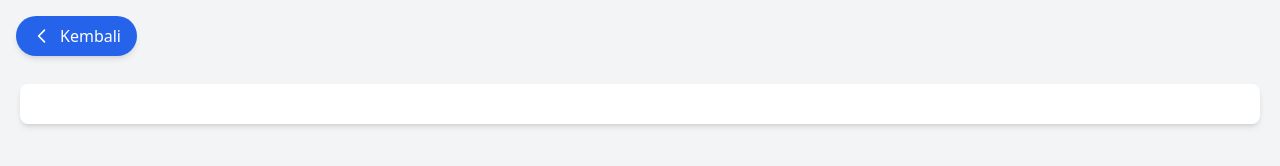
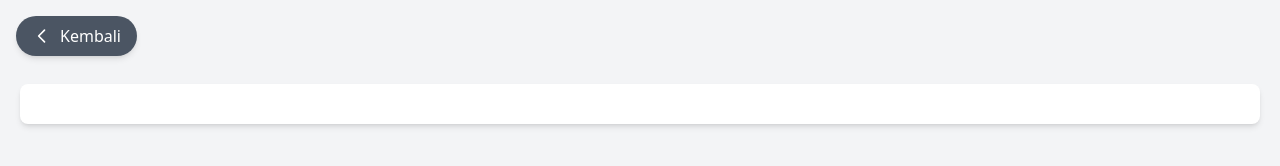
Before and after one commit to anshorfalahi/quran-web, a plain HTML site: page result.html in a window 1280 px wide. Drawn offline with nearby package versions, Linux system fonts and the light colour scheme.

Commit message:
feat: Ganti warna button kemabli biru menjadi abu-abu

```diff
--- a/result.html
+++ b/result.html
@@ -12,7 +12,7 @@
     </style>
 </head>
 <body class="bg-gray-100">
-    <button onclick="window.history.back()" class="fixed top-4 left-4 bg-blue-600 hover:bg-blue-700 text-white px-4 py-2 rounded-full shadow-md flex items-center gap-2 floating-button">
+    <button onclick="window.history.back()" class="fixed top-4 left-4 bg-gray-600 hover:bg-gray-700 text-white px-4 py-2 rounded-full shadow-md flex items-center gap-2 floating-button">
         <svg xmlns="http://www.w3.org/2000/svg" class="h-5 w-5" fill="none" viewBox="0 0 24 24" stroke="currentColor">
             <path stroke-linecap="round" stroke-linejoin="round" stroke-width="2" d="M15 19l-7-7 7-7" />
         </svg>
```
